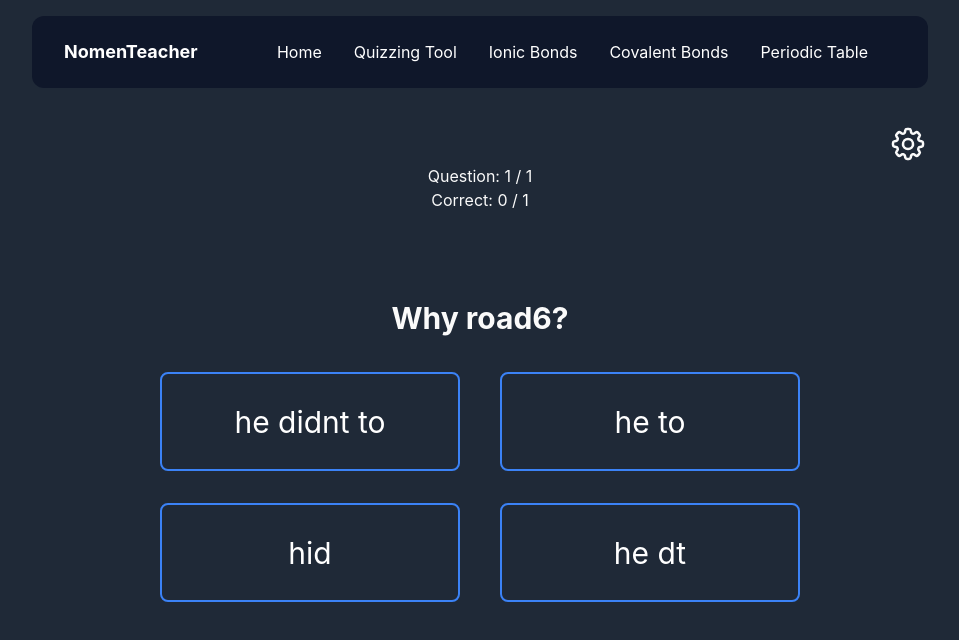
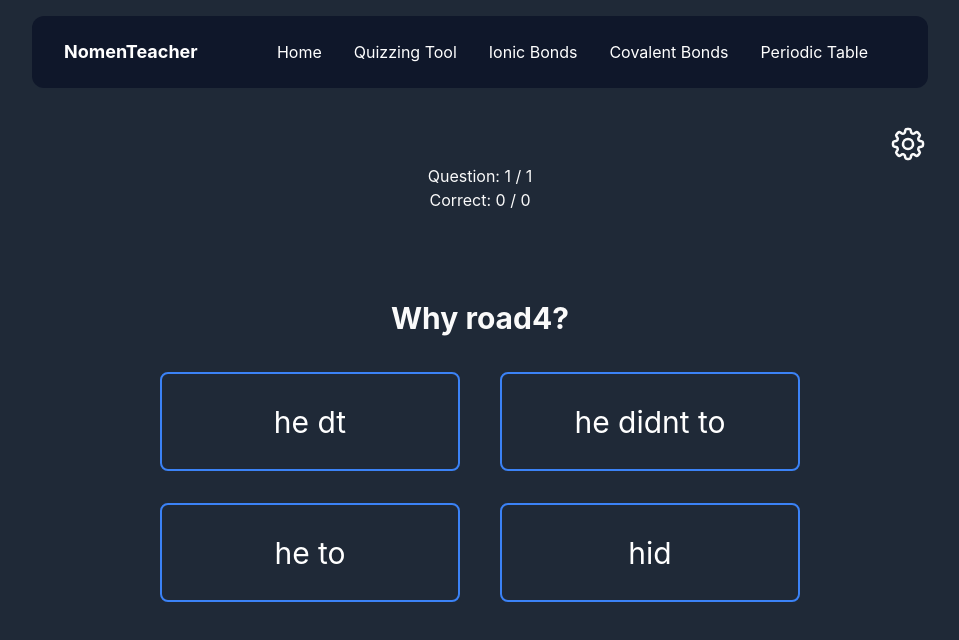
Before and after one commit to PetersonGuo/NomenTeacher, a React (Create React App) app: page /quiz in a window 1280 px wide. Shown: the top 640 px of the page, without its empty margins (160-1119 px from the left). Built offline with nearby package versions, Linux system fonts and the light colour scheme; no server answers.

Commit message:
Merge front and backend

```diff
--- a/src/pages/Quiz.js
+++ b/src/pages/Quiz.js
@@ -1,4 +1,4 @@
-import {useState} from 'react';
+import {useEffect, useState} from 'react';
 import Prompt from "../components/Prompt";
 import SettingsSidebar from "../components/SettingsSidebar";
 import HistorySidebar from "../components/HistorySidebar";
@@ -8,9 +8,9 @@ import {motion, useCycle} from "framer-motion";
 
 export default function Quiz() {
   const [correct, setCorrect] = useState(0);
-  const [history, setHistory] = useState([]);
-  const [index, setIndex] = useState(-1);
-  const [question, setQuestion] = useState(getQuestion);
+  const [history, setHistory] = useState([copy(questions.questions[Math.floor(Math.random()*questions.questions.length)])]);
+  const [index, setIndex] = useState(0);
+  const [question, setQuestion] = useState(getQuestion());
   const [isVisible, onCycle] = useCycle(false, true);
   const [animate, cycle] = useCycle({rotate: 180}, {rotate: -180});
 
@@ -20,12 +20,13 @@ export default function Quiz() {
       let newAnswers = prevQuestion.answers.map(ans => {
         return ans.id === id ? {...ans, isClicked: true} : ans;
       })
-      setHistory(prevHistory => {
-        return [
-          ...prevHistory,
-          prevQuestion
-        ];
-      })
+      // setHistory(prevHistory => {
+      //   return [
+      //     ...prevHistory,
+      //     prevQuestion
+      //   ];
+      // })
+      createNewQuestion();
       return {
         ...prevQuestion,
         answers: newAnswers,
@@ -35,37 +36,72 @@ export default function Quiz() {
 
   }
 
-  function used(q) {
-    for (let i in history) if (i.id === q.id) return true;
-    return false;
+  // function used(q) {
+  //   for (let i in history) if (i.id === q.id) return true;
+  //   return false;
+  // }
+
+  function getQuestion() {
+    return history[index];
   }
 
-  function getQuestion() {
-    setIndex(index + 1);
-    if (index === history.length - 1) {
-      const qs = questions.questions;
-      let q = qs[qs.length * Math.random() << 0];
-      while (used(q)) {
-        q = qs[qs.length * Math.random() << 0];
-      }
-      q.answered = false;
-      let currentIndex = q.answers.length, randomIndex;
-      while (currentIndex !== 0) {
-        randomIndex = Math.floor(Math.random() * currentIndex);
-        currentIndex--;
-        [q.answers[currentIndex], q.answers[randomIndex]] = [q.answers[randomIndex], q.answers[currentIndex]];
-      }
-      return q;
-    } else {
-      return history[index];
+  function copy(aObject) {
+    // Prevent undefined objects
+    // if (!aObject) return aObject;
+
+    let bObject = Array.isArray(aObject) ? [] : {};
+
+    let value;
+    for (const key in aObject) {
+
+      // Prevent self-references to parent object
+      // if (Object.is(aObject[key], aObject)) continue;
+
+      value = aObject[key];
+
+      bObject[key] = (typeof value === "object") ? copy(value) : value;
     }
+
+    return bObject;
   }
 
-  function previous() {
+  function createNewQuestion(){
+    // const qs = questions.questions;
+    // let q = qs[qs.length * Math.random() << 0];
+    // while (used(q)) {
+    //   q = qs[qs.length * Math.random() << 0];
+    // }
+    // q.answered = false;
+    // let currentIndex = q.answers.length, randomIndex;
+    // while (currentIndex !== 0) {
+    //   randomIndex = Math.floor(Math.random() * currentIndex);
+    //   currentIndex--;
+    //   [q.answers[currentIndex], q.answers[randomIndex]] = [q.answers[randomIndex], q.answers[currentIndex]];
+    // }
+
+    const qs = questions.questions;
+    let qOriginal = qs[Math.floor(Math.random()*qs.length)];
+    let qCopy = copy(qOriginal);
+    setHistory(prevHistory => {
+      return [
+        ...prevHistory,
+        qCopy
+      ];
+    })
+  }
+  function previousQ() {
     setIndex(index-1);
-    if (history[history.length-1] !== question && index === history.length) history.push(question);
     history[index-1].answered = true;
-    setQuestion(history[index - 1]);
+    setQuestion(history[index-1]);
+  }
+
+  function nextQ() {
+    setIndex(index + 1);
+    // if (history[history.length - 1].answered === true) {
+    //   createNewQuestion();
+    // } else {
+    setQuestion(history[index + 1]);
+    // }
   }
 
   return (
@@ -77,8 +113,8 @@ export default function Quiz() {
         }}>
           <Cog8ToothIcon className={`w-10 h-10`}/>
         </motion.div>
-        <p>Question: {index + 1} / {history.length + 1}</p>
-        <p>Correct: {correct} / {history.length + 1}</p>
+        <p>Question: {index + 1} / {history.length}</p>
+        <p>Correct: {correct} / {history.length - 1}</p>
         <div className={"fixed left-0 top-0"}>
           {/*<HistorySidebar history={history}/>*/}
         </div>
@@ -87,10 +123,10 @@ export default function Quiz() {
           <div className={"grid grid-cols-2 relative left-[-50%] gap-x-32"}>
             {index === 0 ? <div/> : <ChevronLeftIcon
                 className={`mx-auto border-2 py-1 px-2 rounded-lg w-60 h-10 cursor-pointer hover:bg-blue-500 border-blue-500`}
-                onClick={() => previous()}/>}
+                onClick={() => previousQ()}/>}
             {question.answered ? <ChevronRightIcon
                 className={"mx-auto hover:bg-blue-500 py-1 px-2 border-blue-500 rounded-lg border-2 w-60 h-10 cursor-pointer"}
-                onClick={() => setQuestion(getQuestion())
+                onClick={() => nextQ()
                 }/> : <div/>}
           </div>
         </div>
```
